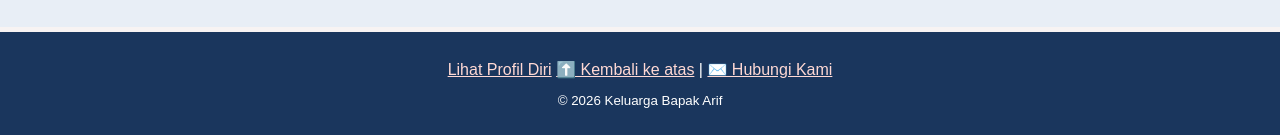
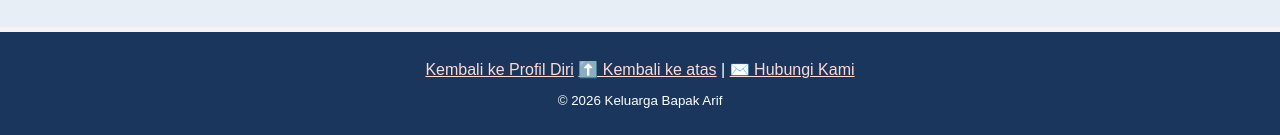
Before and after one commit to Farhan321-l/LATIHAN-2-, a plain HTML site: page LATIHAN_1_HTML_KELUARGA/index.html in a window 1280 px wide. Shown: the part 4306-4441 px from the top of the page. Drawn offline with Linux system fonts and the light colour scheme.

```diff
--- a/LATIHAN_1_HTML_KELUARGA/index.html
+++ b/LATIHAN_1_HTML_KELUARGA/index.html
@@ -133,7 +133,7 @@
 
 <footer>
   <p>
-    <a href="../PROFIL_DIRI/index.html">Lihat Profil Diri</a>
+    <a href="../PROFIL_DIRI/index.html">Kembali ke Profil Diri</a>
     <a href="#">⬆️ Kembali ke atas</a> |
     <a href="mailto:keluargasantoso@email.com">✉️ Hubungi Kami</a>
   </p>
```
Also changed, not shown: PROFIL_DIRI/index.html (+1 -1 lines).
